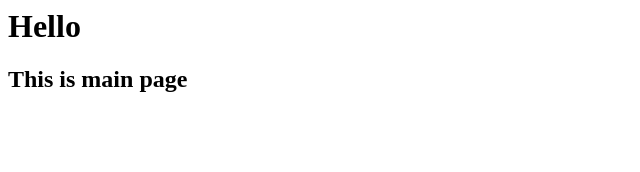
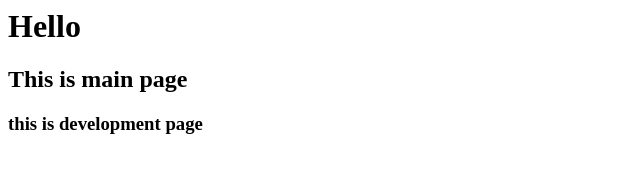
Before and after one commit to charmi-tanna/Branching, a plain HTML site: page index.html in a window 1280 px wide. Shown: the whole page, without its empty margins (0-640 px from the left). Drawn offline with Linux system fonts and the light colour scheme.

Commit message:
REFS: #5 and fixes #5 made development page

```diff
--- a/index.html
+++ b/index.html
@@ -2,5 +2,6 @@
 <body>
 <h1>Hello<h1>
 <h2> This is main page</h2>
+  <h3>this is development page</h3>
 </body>
 </html>
```
